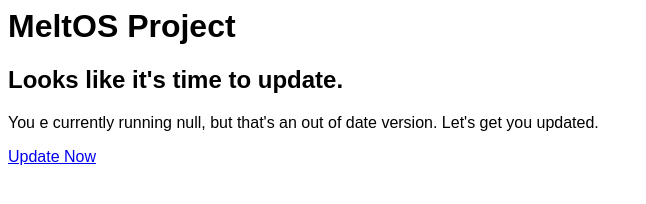
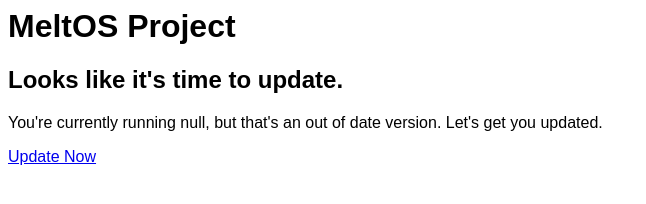
Before and after one commit to melt-exp/MeltOS-get, a plain HTML site: page timetoupdate.html in a window 1280 px wide. Shown: the full height of the page, 0-646 px from the left. Drawn offline with Linux system fonts and the light colour scheme.

Commit message:
i cannot spell
hoer atey rou htids figne dya?

```diff
--- a/timetoupdate.html
+++ b/timetoupdate.html
@@ -9,7 +9,7 @@
       const urlParams = new URLSearchParams(window.location.search);
       const verParam = urlParams.get('version');
       const div = document.getElementById('updtext');
-      div.innerHTML = `You\re currently running ${verParam}, but that's an out of date version. Let's get you updated.`;
+      div.innerHTML = `You\'re currently running ${verParam}, but that's an out of date version. Let's get you updated.`;
     </script>
     <p><a href="https://github.com/Melt2002/MeltOS/releases/latest">Update Now</a></p>
   </body>
```
